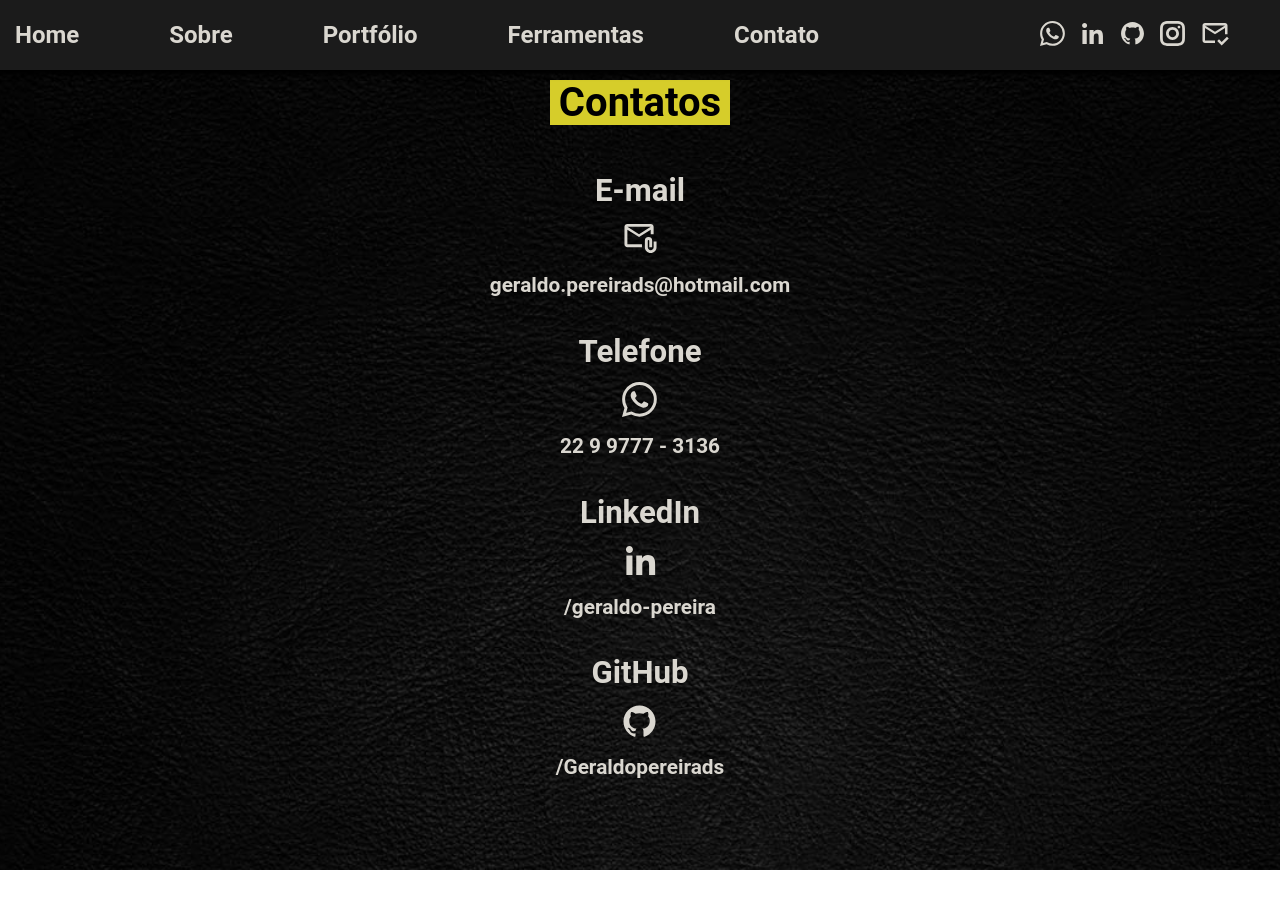
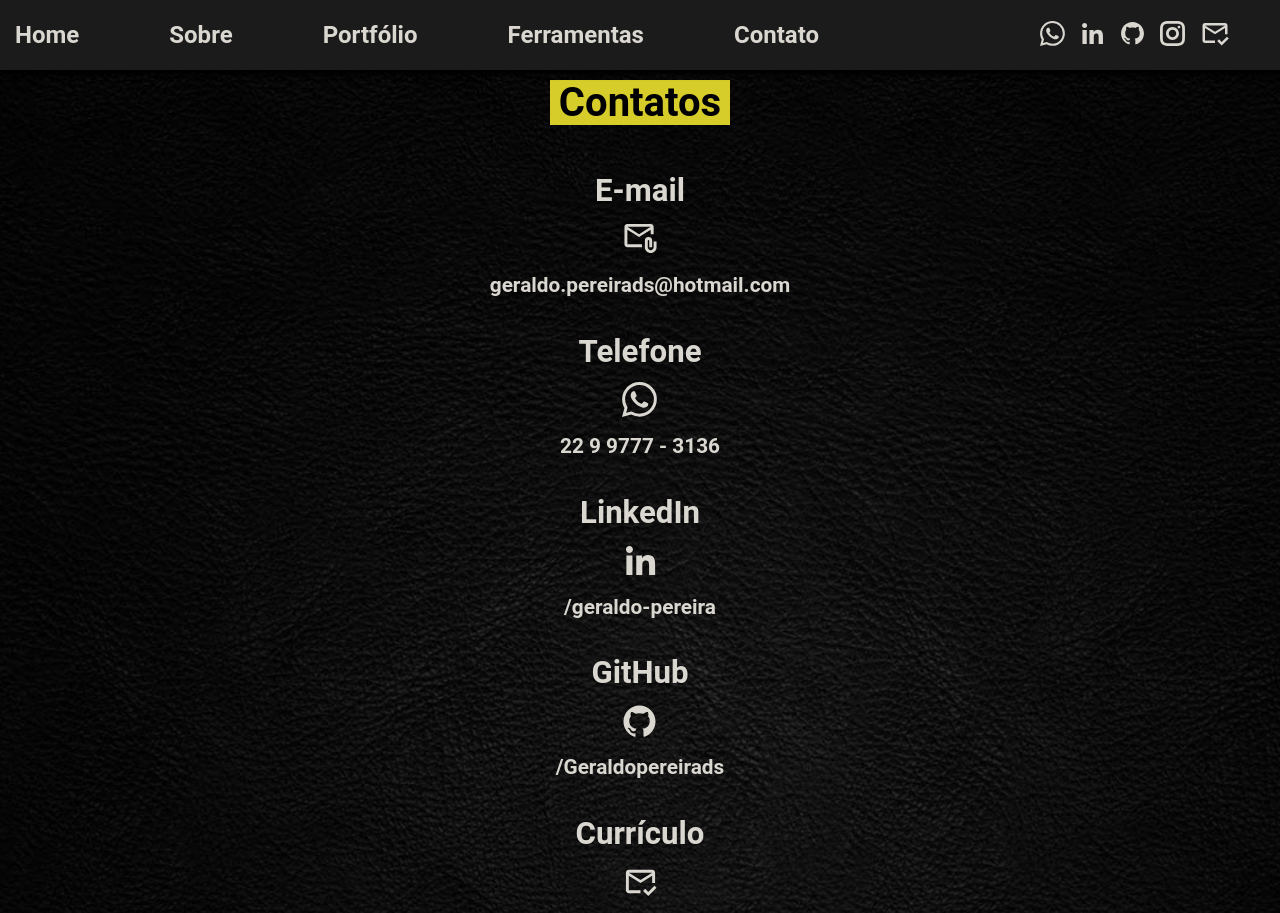
Before and after one commit to Geraldopereirads/potfolio-geraldopereirads-1.0, a React (Vite) app: page /contato in a window 1280 px wide. Before the commit the page ends 870 px from the top, so only its background shows below. Built offline with nearby package versions, Linux system fonts and the light colour scheme.

Commit message:
feat: add curriculo contactPage

```diff
--- a/src/pages/ContactPage/MainContactPage/ListMainContactPage/listMainContactPage.tsx
+++ b/src/pages/ContactPage/MainContactPage/ListMainContactPage/listMainContactPage.tsx
@@ -1,4 +1,4 @@
-import { MdOutlineAttachEmail } from "react-icons/md";
+import { MdOutlineAttachEmail, MdOutlineMarkEmailRead } from "react-icons/md";
 import { Link } from "react-router-dom";
 import { ListMainContactStyle } from "./listMainContactPageStyle";
 import { BsWhatsapp } from "react-icons/bs";
@@ -64,6 +64,24 @@ export const ListMainContactPage = () => {
             <span>/Geraldopereirads</span>
           </Link>
         </li>
+        <li>
+          <Link
+            target="_blank"
+            to={
+              "https://docs.google.com/document/d/1RuY9K2i9rQIZCorUadjX_VIELbHQhU19/edit"
+            }
+          >
+            <h2>Currículo</h2>
+          </Link>
+          <Link
+            target="_blank"
+            to={
+              "https://docs.google.com/document/d/1RuY9K2i9rQIZCorUadjX_VIELbHQhU19/edit"
+            }
+          >
+            <MdOutlineMarkEmailRead size={35} />
+          </Link>
+        </li>
       </ListMainContactStyle>
     </>
   );
--- a/src/pages/HomePage/MainHomePage/styleMain.ts
+++ b/src/pages/HomePage/MainHomePage/styleMain.ts
@@ -237,6 +237,6 @@ export const StyleDivMainContainer = styled.div`
     max-width: 40%;
   }
   @media (min-width: 1600px) {
-    max-width: 33%;
+    max-width: 35%;
   }
 `;
```
